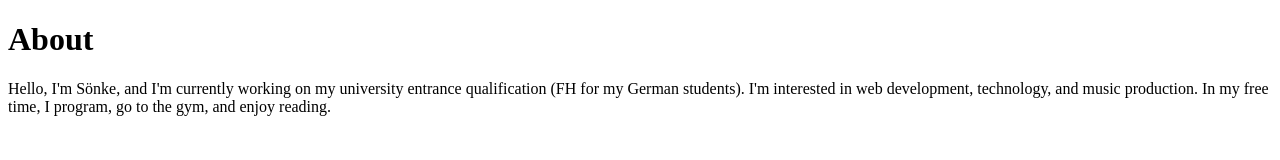
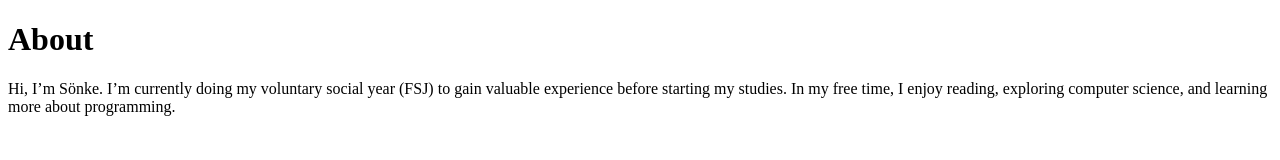
Before and after one commit to schdobbergnodell/website, a plain HTML site: page about.html in a window 1280 px wide. Drawn offline with Linux system fonts and the light colour scheme.

Commit message:
Update about.html

```diff
--- a/about.html
+++ b/about.html
@@ -7,7 +7,9 @@
 </head>
 <body>
   <h1>About</h1>
-  <p>Hello, I'm Sönke, and I'm currently working on my university entrance qualification (FH for my German students). I'm interested in web development, technology, and music production. In my free time, I program, go to the gym, and enjoy reading.
+  <p>Hi, I’m Sönke. I’m currently doing my voluntary social year (FSJ) to gain valuable experience before starting my studies.
+
+In my free time, I enjoy reading, exploring computer science, and learning more about programming.
 </p>
 </body>
 </html>
```
